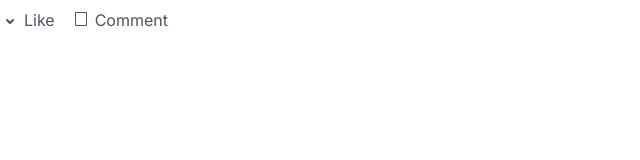
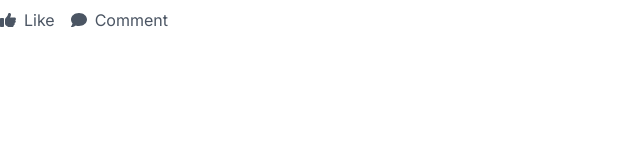
Before and after one commit to alvinbilog/faceverse-client, a Next.js app: page /components/postBottons in a window 1280 px wide. Shown: the top 160 px of the page, without its empty margins (0-640 px from the left). Built offline with nearby package versions, Linux system fonts and the light colour scheme.

Commit message:
added update feature with close button modal
-fixed types in interface.
-removed svgs.
-removed any types.
-added input for comments including css.
-added cancel button in modal and disable close dialog from headless.

```diff
--- a/package.json
+++ b/package.json
@@ -24,8 +24,6 @@
     "next": "13.5.2",
     "next-auth": "^4.23.1",
     "postcss": "8.4.30",
-    "react": "18.2.0",
-    "react-dom": "18.2.0",
     "react-hook-click-away": "^1.0.0",
     "react-query": "^3.39.3",
     "supports-color": "^8.1.1",
--- a/src/app/components/comments/page.tsx
+++ b/src/app/components/comments/page.tsx
@@ -1,12 +1,21 @@
 import Link from 'next/link';
-import { CommentInterface } from '../post/page';
 import CommentAuthor from '../commentAuthor/page';
+import { CommentInterface } from '@/app/types';
+import { useState } from 'react';
+import { faPaperPlane } from '@fortawesome/free-solid-svg-icons';
+import { FontAwesomeIcon } from '@fortawesome/react-fontawesome';
 
 interface CommentsProps {
   comment: CommentInterface;
 }
 
 export default function Comments({ comment }: CommentsProps) {
+  const [commentText, setCommentText] = useState('');
+
+  const handleCommentSubmit = () => {
+    console.log(commentText);
+    setCommentText('');
+  };
   return (
     <div>
       <div className="flex justify-between mb-1">
@@ -16,7 +25,7 @@ export default function Comments({ comment }: CommentsProps) {
           className="text-indigo-600 font-medium"
         >
           {/* {comment.author} */}
-          {comment.author?.map((commentAuthor) => (
+          {comment.author?.map((commentAuthor: any) => (
             <CommentAuthor
               key={commentAuthor._id}
               commentAuthor={commentAuthor}
@@ -29,6 +38,27 @@ export default function Comments({ comment }: CommentsProps) {
         </span>
       </div>
       <p className="text-gray-700 pl-4">{comment.content}</p>
+      <div className="flex items-center space-x-4 mt-2 ">
+        {/* <button className="flex items-center text-gray-600 hover:text-indigo-600">
+          Like
+        </button> */}
+        {/* Comment Input */}
+        <div className="mt-4 flex  w-full p-2">
+          <input
+            type="text"
+            placeholder="Add a comment..."
+            value={commentText}
+            onChange={(e) => setCommentText(e.target.value)}
+            className="w-full border rounded-md ps-2"
+          />
+          <button
+            onClick={handleCommentSubmit}
+            className="ml-5 bg-indigo-600 text-white p-2 rounded hover:bg-indigo-700 "
+          >
+            <FontAwesomeIcon icon={faPaperPlane} className="text-sm " />
+          </button>
+        </div>
+      </div>
     </div>
   );
 }
--- a/src/app/components/post/page.tsx
+++ b/src/app/components/post/page.tsx
@@ -96,7 +96,7 @@ export default function PostList() {
   return (
     <>
       <div className="">
-        {sortedPosts?.map((post: any) => (
+        {sortedPosts?.map((post: PostInterface) => (
           <div
             key={post._id}
             className="bg-[#f6f4f2] p-4 rounded shadow-md mb-10"
@@ -116,7 +116,7 @@ export default function PostList() {
                     className="text-indigo-600 font-bold"
                   >
                     <span>
-                      {post.author.firstName} {post.author.lastName}
+                      {post.author.firstName} {post.author.lastName}{' '}
                       <p>{user?.data._id}</p>
                       <p>{post.author._id}</p>
                       <p>{post.content}</p>
@@ -183,13 +183,12 @@ export default function PostList() {
               </Menu>
             </div>
             {/* Update Modal */}
-
             <Dialog
               as="div"
               initialFocus={textAreaRef}
               open={isOpen}
               onClose={() => {
-                setIsOpen(false);
+                // setIsOpen(false);
               }}
               className="fixed inset-0 flex items-center justify-center z-50"
             >
@@ -197,7 +196,7 @@ export default function PostList() {
                 className="absolute inset-0 bg-black opacity-50"
                 onClick={(e) => e.stopPropagation()}
               ></div>
-              <Dialog.Panel className="relative z-50 w-1/2 bg-white p-4 rounded shadow-md mx-auto border-2 border-red-600">
+              <Dialog.Panel className="relative z-50 w-1/2 bg-white p-4 rounded shadow-md mx-auto ">
                 <Dialog.Title>Edit Post</Dialog.Title>
 
                 <textarea
@@ -208,8 +207,6 @@ export default function PostList() {
                   }
                   onChange={(e) => setNewContent(e.target.value)}
                   onClick={(e) => e.stopPropagation()}
-                  // value={postData ? postData.content : ''}
-                  // onChange={(e) => postData.content}
                 ></textarea>
                 <div className="flex items-center justify-between mt-2">
                   {/* upload image */}
@@ -223,8 +220,9 @@ export default function PostList() {
                     </span>
                     <input type="file" className="hidden" accept="image/*" />
                   </label>
+                  <div>
                     <button
-                    className="text-white bg-indigo-600 px-4 py-2 rounded hover:bg-indigo-700"
+                      className="text-white bg-indigo-600 px-4 py-2 rounded hover:bg-indigo-700 mr-5"
                       onClick={() => {
                         handleEdit(postData?._id);
                         setIsOpen(false);
@@ -233,6 +231,16 @@ export default function PostList() {
                     >
                       Update
                     </button>
+                    <button
+                      className="text-white bg-indigo-600 px-4 py-2 rounded hover:bg-indigo-700"
+                      onClick={() => {
+                        setIsOpen(false);
+                      }}
+                      ref={textAreaRef}
+                    >
+                      Cancel
+                    </button>
+                  </div>
                 </div>
               </Dialog.Panel>
             </Dialog>
@@ -251,9 +259,9 @@ export default function PostList() {
             )}
             {/* likes and comments */}
             <PostButtons />
-            {post.comments?.length > 0 && (
+            {(post.comments?.length ?? 0) > 0 && (
               <div className="space-y-2 mt-4 pl-4 border-l-2 border-indigo-200">
-                {post.comments.map((comment: CommentInterface) => (
+                {post.comments?.map((comment: CommentInterface) => (
                   <Comments comment={comment} key={comment._id} />
                 ))}
               </div>
--- a/src/app/components/postBottons/page.tsx
+++ b/src/app/components/postBottons/page.tsx
@@ -1,38 +1,16 @@
+import { faComment, faThumbsUp } from '@fortawesome/free-solid-svg-icons';
+import { FontAwesomeIcon } from '@fortawesome/react-fontawesome';
 import React from 'react';
 
 export default function PostButtons() {
   return (
     <div className="flex items-center space-x-4 mt-2">
       <button className="flex items-center text-gray-600 hover:text-indigo-600">
-        <svg
-          xmlns="http://www.w3.org/2000/svg"
-          className="h-5 w-5 mr-1"
-          viewBox="0 0 20 20"
-          fill="currentColor"
-          aria-hidden="true"
-        >
-          <path
-            fillRule="evenodd"
-            d="M6.293 9.293a1 1 0 011.414 0L10 11.586l2.293-2.293a1 1 0 111.414 1.414l-3 3a1 1 0 01-1.414 0l-3-3a1 1 0 010-1.414z"
-            clipRule="evenodd"
-          />
-        </svg>
+        <FontAwesomeIcon icon={faThumbsUp} className="mr-2" />
         Like
       </button>
       <button className="flex items-center text-gray-600 hover:text-indigo-600">
-        <svg
-          xmlns="http://www.w3.org/2000/svg"
-          className="h-5 w-5 mr-1"
-          viewBox="0 0 20 20"
-          fill="currentColor"
-          aria-hidden="true"
-        >
-          <path
-            fillRule="evenodd"
-            d="M4 3a1 1 0 011-1h10a1 1 0 011 1v12a1 1 0 01-1 1H5a1 1 0 01-1-1V3zm1 0v12h10V3H5z"
-            clipRule="evenodd"
-          />
-        </svg>
+        <FontAwesomeIcon icon={faComment} className="mr-2" />
         Comment
       </button>
     </div>
--- a/src/app/types/index.ts
+++ b/src/app/types/index.ts
@@ -4,11 +4,11 @@ export interface PostInterfaceProps {
 }
 export interface PostInterface {
   _id: string;
-  author: string; // User Reference
+  author: AuthorInterface; // User Reference
   content: string;
   image?: string;
   likes?: (number | string)[];
-  comments?: (number | string)[];
+  comments?: CommentInterface[];
   hashtags?: Array<string> | string[];
   createdAt: Date;
   updatedAt: Date;
```
Also changed, not shown: src/app/components/author/page.tsx (deleted, +0 -34 lines), 1 other file (tests, documents, lock files or other folders). Lines whose indentation alone changed are shown as unchanged.
